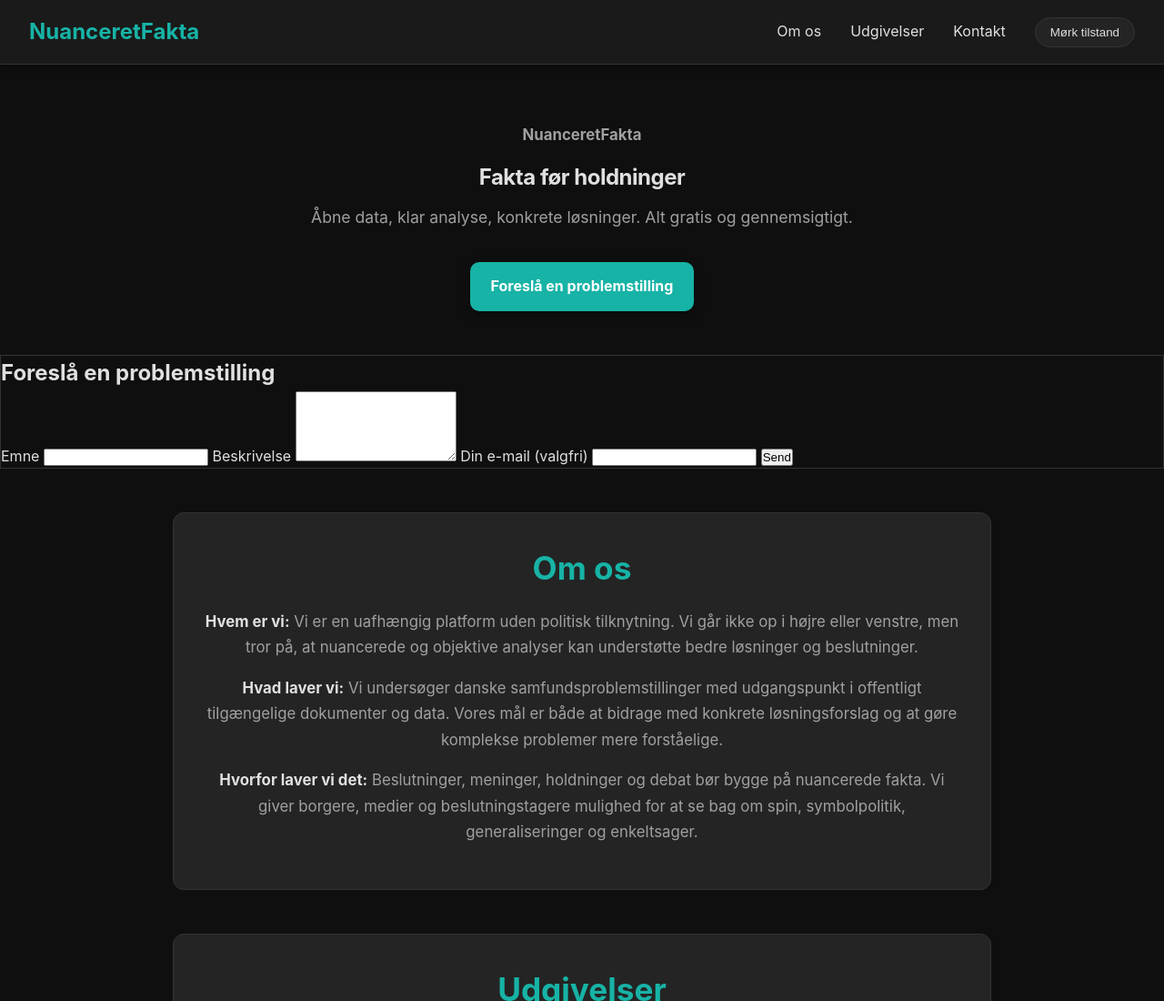
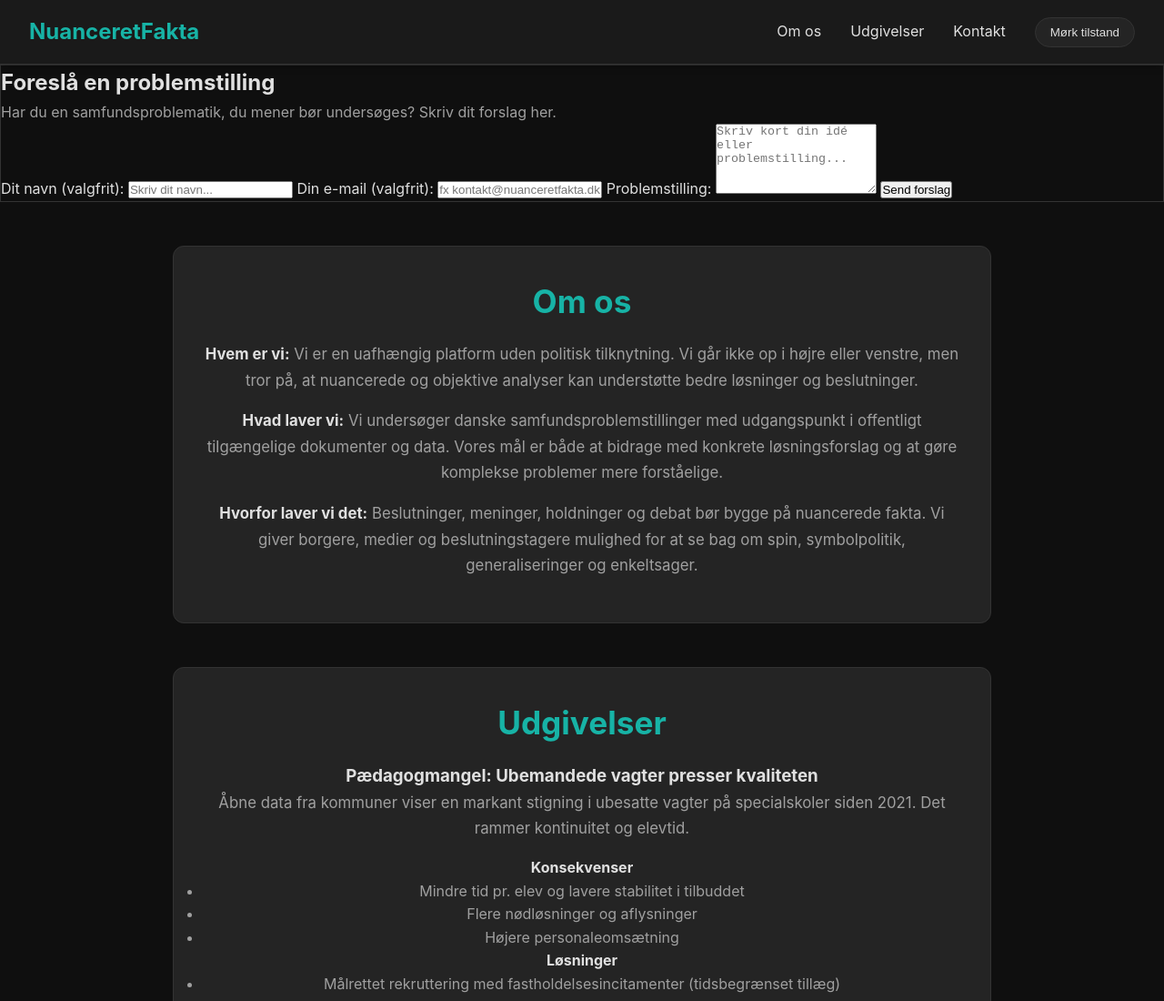
Before and after one commit to Nuanceretfakta/FactStream, a plain HTML site: page index.html in a window 1280 px wide. Shown: the top 1100 px of the page at 91% size. Drawn offline with Linux system fonts and the light colour scheme.

Commit message:
Update index.html

```diff
--- a/index.html
+++ b/index.html
@@ -640,28 +640,24 @@
       </nav>
     </header>
 
-    <section class="hero">
-      <span class="brand-hero">NuanceretFakta</span>
-      <h1>Fakta før holdninger</h1>
-      <p>Åbne data, klar analyse, konkrete løsninger. Alt gratis og gennemsigtigt.</p>
-        <a href="#kontakt" class="hero-cta">Foreslå en problemstilling</a>
-
-    </section>
+    <!-- FORESLÅ PROBLEMSTILLING -->
 <section id="problemstilling" class="section">
   <h2>Foreslå en problemstilling</h2>
-  <!-- Netlify/anden formular her -->
+  <p>Har du en samfundsproblematik, du mener bør undersøges? Skriv dit forslag her.</p>
+
   <form name="problemstilling" method="POST" data-netlify="true">
-    <input type="hidden" name="form-name" value="problemstilling" />
-    <label>Emne
-      <input type="text" name="emne" required>
-    </label>
-    <label>Beskrivelse
-      <textarea name="beskrivelse" rows="5" required></textarea>
-    </label>
-    <label>Din e-mail (valgfri)
-      <input type="email" name="email">
-    </label>
-    <button type="submit">Send</button>
+    <input type="hidden" name="form-name" value="problemstilling">
+
+    <label for="navn">Dit navn (valgfrit):</label>
+    <input type="text" id="navn" name="navn" placeholder="Skriv dit navn...">
+
+    <label for="email">Din e-mail (valgfrit):</label>
+    <input type="email" id="email" name="email" placeholder="fx kontakt@nuanceretfakta.dk">
+
+    <label for="problemstilling">Problemstilling:</label>
+    <textarea id="problemstilling" name="problemstilling" rows="5" placeholder="Skriv kort din idé eller problemstilling..."></textarea>
+
+    <button type="submit" class="button">Send forslag</button>
   </form>
 </section>
 
```
